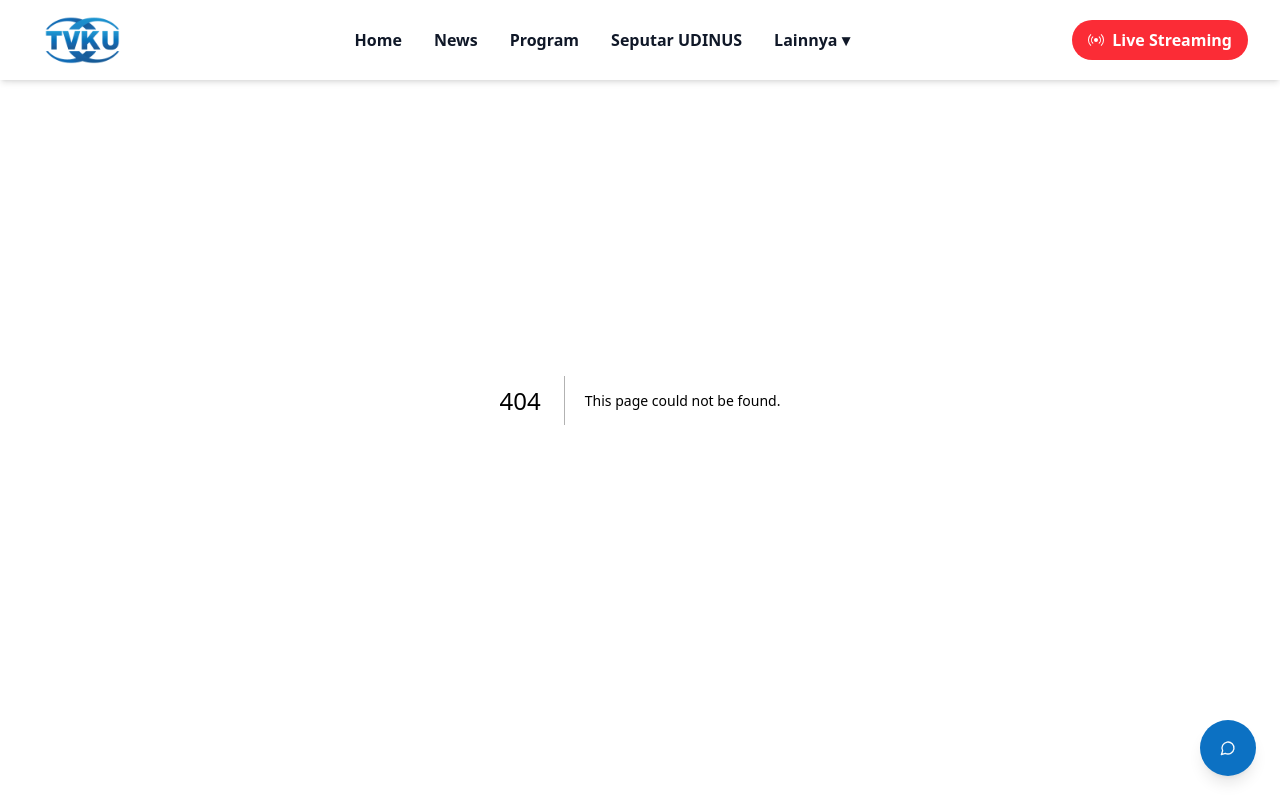
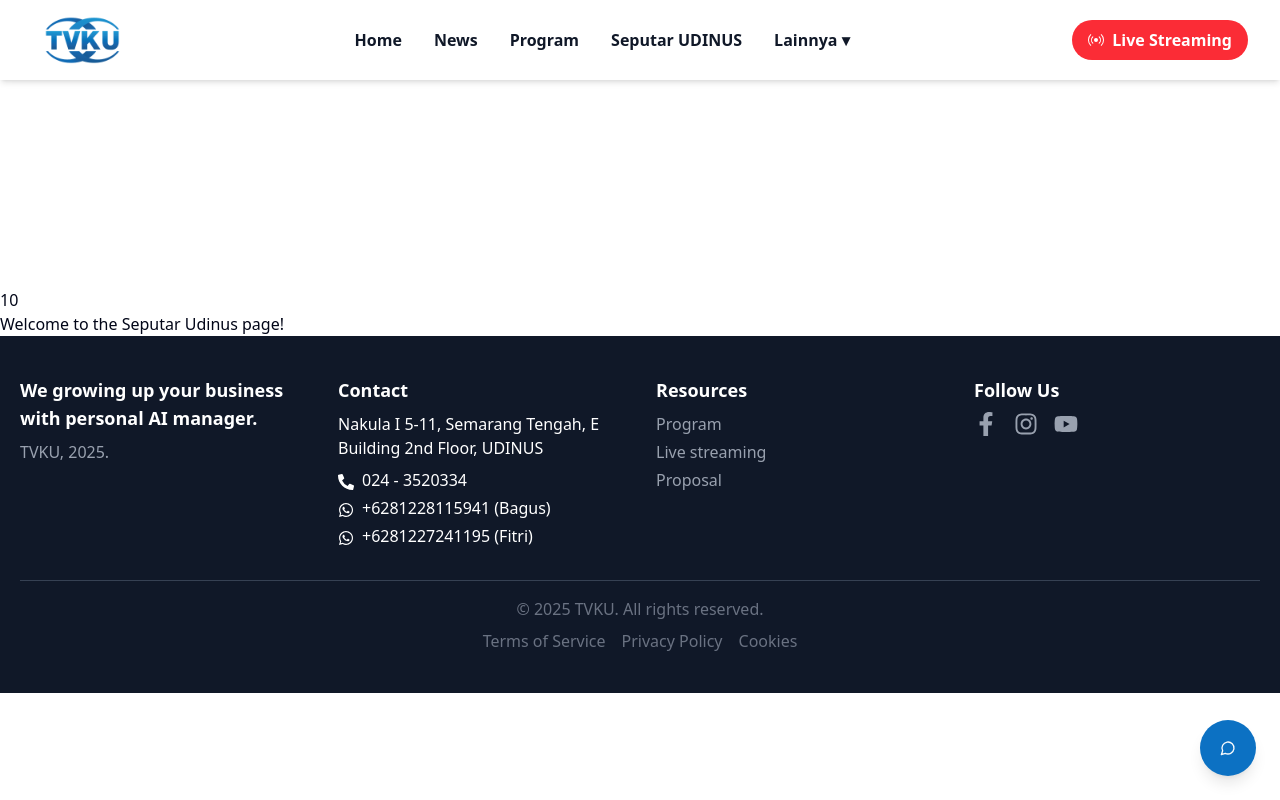
Before and after one commit to sakhandaru/Frontend-tvku, a Next.js app: page /seputar_udinus/10 in a window 1280 px wide. Before the commit this address had no page. Shown: the top 800 px of the page. Built offline with nearby package versions, Linux system fonts and the light colour scheme.

Commit message:
new: page more

```diff
--- /dev/null
+++ b/src/app/seputar_udinus/10/page.tsx
@@ -0,0 +1,13 @@
+import React from 'react';
+
+const SeputarUdinusPage = () => {
+    return (
+        <div>
+            <div className='mt-72'></div>
+            <h1>10</h1>
+            <p>Welcome to the Seputar Udinus page!</p>
+        </div>
+    );
+};
+
+export default SeputarUdinusPage;
--- a/src/app/seputar_udinus/2/page.tsx
+++ b/src/app/seputar_udinus/2/page.tsx
@@ -0,0 +1,13 @@
+import React from 'react';
+
+const SeputarUdinusPage = () => {
+    return (
+        <div>
+            <div className='mt-72'></div>
+            <h1>2</h1>
+            <p>Welcome to the Seputar Udinus page!</p>
+        </div>
+    );
+};
+
+export default SeputarUdinusPage;
--- /dev/null
+++ b/src/app/seputar_udinus/3/page.tsx
@@ -0,0 +1,13 @@
+import React from 'react';
+
+const SeputarUdinusPage = () => {
+    return (
+        <div>
+            <div className='mt-72'></div>
+            <h1>3</h1>
+            <p>Welcome to the Seputar Udinus page!</p>
+        </div>
+    );
+};
+
+export default SeputarUdinusPage;
--- /dev/null
+++ b/src/app/seputar_udinus/4/page.tsx
@@ -0,0 +1,13 @@
+import React from 'react';
+
+const SeputarUdinusPage = () => {
+    return (
+        <div>
+            <div className='mt-72'></div>
+            <h1>4</h1>
+            <p>Welcome to the Seputar Udinus page!</p>
+        </div>
+    );
+};
+
+export default SeputarUdinusPage;
--- /dev/null
+++ b/src/app/seputar_udinus/5/page.tsx
@@ -0,0 +1,13 @@
+import React from 'react';
+
+const SeputarUdinusPage = () => {
+    return (
+        <div>
+            <div className='mt-72'></div>
+            <h1>5</h1>
+            <p>Welcome to the Seputar Udinus page!</p>
+        </div>
+    );
+};
+
+export default SeputarUdinusPage;
--- /dev/null
+++ b/src/app/seputar_udinus/6/page.tsx
@@ -0,0 +1,13 @@
+import React from 'react';
+
+const SeputarUdinusPage = () => {
+    return (
+        <div>
+            <div className='mt-72'></div>
+            <h1>6</h1>
+            <p>Welcome to the Seputar Udinus page!</p>
+        </div>
+    );
+};
+
+export default SeputarUdinusPage;
--- /dev/null
+++ b/src/app/seputar_udinus/7/page.tsx
@@ -0,0 +1,13 @@
+import React from 'react';
+
+const SeputarUdinusPage = () => {
+    return (
+        <div>
+            <div className='mt-72'></div>
+            <h1>7</h1>
+            <p>Welcome to the Seputar Udinus page!</p>
+        </div>
+    );
+};
+
+export default SeputarUdinusPage;
--- /dev/null
+++ b/src/app/seputar_udinus/8/page.tsx
@@ -0,0 +1,13 @@
+import React from 'react';
+
+const SeputarUdinusPage = () => {
+    return (
+        <div>
+            <div className='mt-72'></div>
+            <h1>8</h1>
+            <p>Welcome to the Seputar Udinus page!</p>
+        </div>
+    );
+};
+
+export default SeputarUdinusPage;
--- /dev/null
+++ b/src/app/seputar_udinus/9/page.tsx
@@ -0,0 +1,13 @@
+import React from 'react';
+
+const SeputarUdinusPage = () => {
+    return (
+        <div>
+            <div className='mt-72'></div>
+            <h1>9</h1>
+            <p>Welcome to the Seputar Udinus page!</p>
+        </div>
+    );
+};
+
+export default SeputarUdinusPage;
--- /dev/null
+++ b/src/components/seputarUdinus/ProgramCard.tsx
@@ -0,0 +1,23 @@
+// /app/tv-programs/ProgramCard.tsx
+import React from 'react';
+
+interface Props {
+    title: string;
+    image: string;
+    description: string;
+    onHover: () => void;
+}
+
+export default function ProgramCard({ title, image, description, onHover }: Props) {
+    return (
+        <div
+            className="min-w-[250px] h-[140px] rounded-xl bg-cover bg-center relative cursor-pointer overflow-hidden transition-transform hover:scale-105"
+            style={{ backgroundImage: `url(${image})` }}
+            onMouseEnter={onHover}
+        >
+            <div className="absolute bottom-0 left-0 w-full bg-gradient-to-t from-black to-transparent p-3">
+                <p className="text-white text-sm font-semibold">{title}</p>
+            </div>
+        </div>
+    );
+}
```
